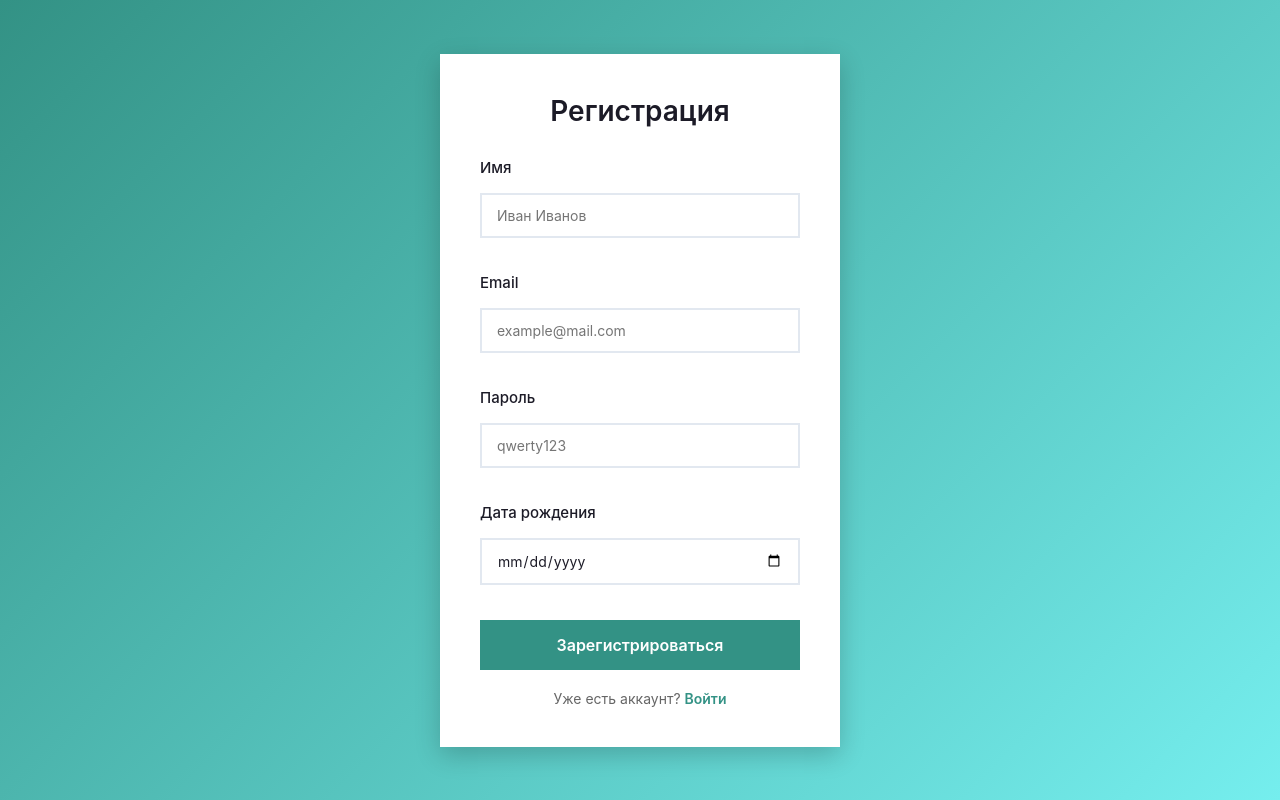
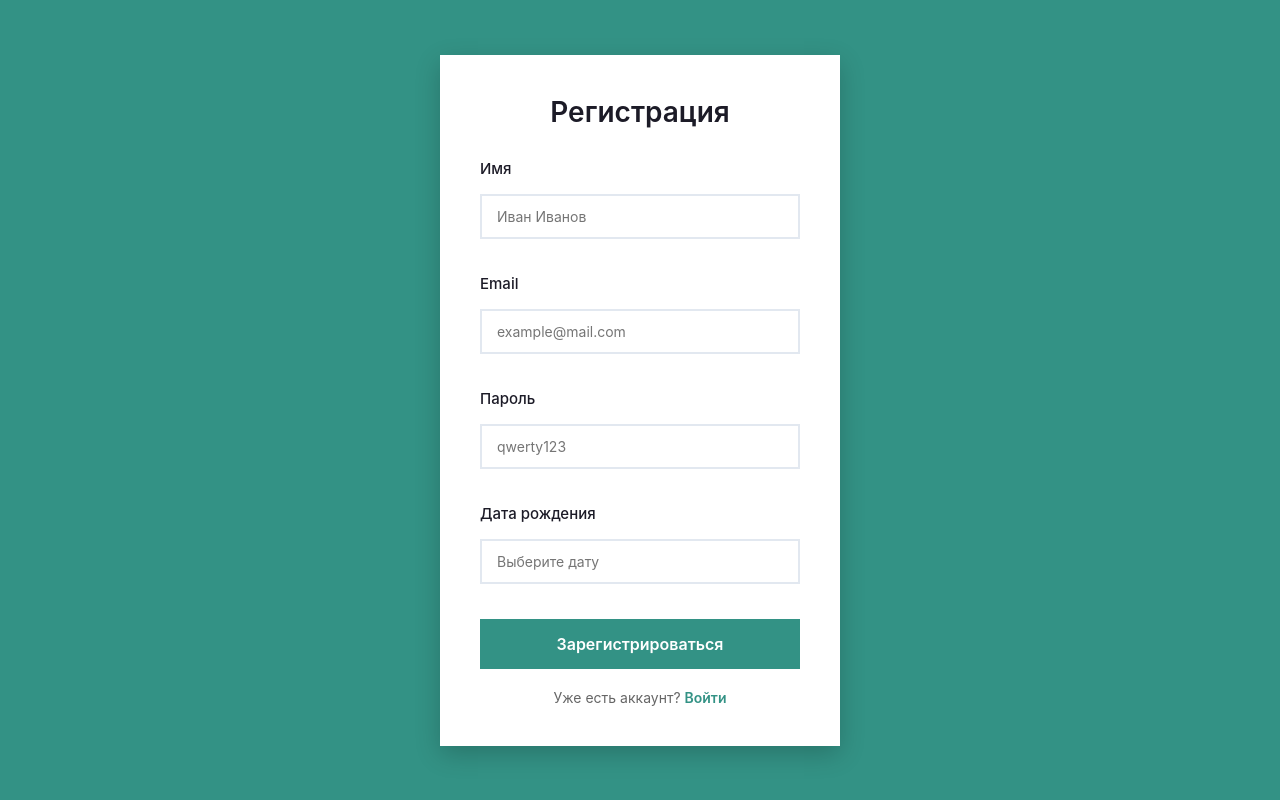
Before and after one commit to Hexsd/predprof-canteen-case-2, a React (Vite) app in the folder frontend/: page /auth/register in a window 1280 px wide. Built offline with nearby package versions, Linux system fonts and the light colour scheme.

Commit message:
small changes

```diff
--- a/frontend/package.json
+++ b/frontend/package.json
@@ -10,7 +10,9 @@
     "react": "^18.3.1",
     "react-dom": "^18.3.1",
     "react-router-dom": "^6.28.0",
-    "axios": "^1.7.9"
+    "axios": "^1.7.9",
+    "date-fns": "^2.30.0",
+    "react-datepicker": "^4.16.0"
   },
   "devDependencies": {
     "@vitejs/plugin-react": "^4.3.4",
--- a/frontend/src/components/DishCard.jsx
+++ b/frontend/src/components/DishCard.jsx
@@ -11,7 +11,7 @@ export default function DishCard({ dish }) {
           <img src={dish.image} alt={dish.name} className="dish-image" />
         ) : (
           <div className="dish-image-placeholder">
-            <span className="placeholder-icon">:D</span>
+            <span className="placeholder-icon">🍴</span>
           </div>
         )}
       </div>
--- a/frontend/src/layouts/SideBar.jsx
+++ b/frontend/src/layouts/SideBar.jsx
@@ -57,6 +57,10 @@ export default function SideBar({ isOpen = true, onToggle }) {
           ))}
         </ul>
       </nav>
+      <div className="sidebar-footer">
+        <p>&copy; 2026 Клуб Романтики the best team</p>
+        <p>Все права защищены</p>
+      </div>
     </aside>
   )
 }
--- a/frontend/src/pages/auth/Register.jsx
+++ b/frontend/src/pages/auth/Register.jsx
@@ -1,12 +1,15 @@
 import React, { useState } from 'react'
 import { useAuth } from './AuthContext'
 import { useNavigate, Link } from 'react-router-dom'
+import DatePicker from 'react-datepicker'
+import { ru } from 'date-fns/locale'
+import 'react-datepicker/dist/react-datepicker.css'
 
 export default function Register() {
   const [email, setEmail] = useState('')
   const [name, setName] = useState('')
   const [password, setPassword] = useState('')
-  const [birthDate, setBirthDate] = useState('')
+  const [birthDate, setBirthDate] = useState(null)
   const [error, setError] = useState('')
   const { register } = useAuth()
   const navigate = useNavigate()
@@ -15,8 +18,15 @@ export default function Register() {
     e.preventDefault()
     setError('')
 
+    if (!birthDate) {
+      setError('Укажите дату рождения')
+      return
+    }
+
+    const birthDateStr = birthDate.toISOString().split('T')[0]
+
     try {
-      await register(email, name, password, birthDate)
+      await register(email, name, password, birthDateStr)
       navigate('/')
     } catch (err) {
       setError(err.response?.data?.detail || 'Ошибка при регистрации')
@@ -69,11 +79,16 @@ export default function Register() {
 
           <div className="form-group">
             <label className="form-label">Дата рождения</label>
-            <input
-              type="date"
-              value={birthDate}
-              onChange={(e) => setBirthDate(e.target.value)}
-              required
+            <DatePicker
+              selected={birthDate}
+              onChange={(date) => setBirthDate(date)}
+              maxDate={new Date()}
+              showMonthDropdown
+              showYearDropdown
+              dropdownMode="select"
+              dateFormat="dd.MM.yyyy"
+              placeholderText="Выберите дату"
+              locale={ru}
               className="form-input"
             />
           </div>
--- a/frontend/src/pages/index/Index.jsx
+++ b/frontend/src/pages/index/Index.jsx
@@ -191,17 +191,10 @@ export default function Index() {
 
       {user?.role === 'student' && (
         <div className="index-info-section">
-          <div className="user-balance-display">
-            Ваш баланс: <strong>{user.balance} ₽</strong>
-          </div>
-          {subscriptionActive && subscription ? (
+          {subscriptionActive && subscription && (
             <div className="subscription-banner">
               <span className="subscription-badge">Абонемент активен</span>
               <span className="subscription-days">Осталось {subscription.days_remaining} дней</span>
-            </div>
-          ) : (
-            <div className="subscription-reminder">
-              Купите абонемент и получайте завтрак и обед бесплатно!
             </div>
           )}
         </div>
--- a/frontend/src/styles.css
+++ b/frontend/src/styles.css
@@ -189,6 +189,25 @@ a {
   color: white;
 }
 
+.sidebar-footer {
+  margin-top: auto;
+  padding-top: var(--spacing-xl);
+  border-top: 1px solid var(--color-border);
+  text-align: center;
+  font-size: var(--font-size-sm);
+  color: var(--color-text-secondary);
+}
+
+.sidebar-footer p {
+  margin: 0;
+  font-weight: 500;
+}
+
+.sidebar.collapsed .sidebar-footer {
+  padding: var(--spacing-xl) var(--spacing-sm);
+  font-size: 11px;
+}
+
 .main-content {
   flex: 1;
   display: flex;
@@ -253,7 +272,7 @@ a {
   display: flex;
   align-items: center;
   justify-content: center;
-  background: linear-gradient(135deg, var(--color-primary) 0%, var(--color-secondary) 100%);
+  background: var(--color-primary);
 }
 
 .auth-box {
@@ -321,7 +340,9 @@ input[type="text"]:focus {
   border-color: var(--color-primary);
   box-shadow: var(--shadow-focus);
 }
-
+.react-datepicker__current-month {
+  margin-bottom: 20px;
+}
 .form-button {
   padding: var(--spacing-lg);
   background: var(--color-primary);
@@ -1457,3 +1478,11 @@ input[type="text"]:focus {
     flex-direction: column;
   }
 }
+
+.react-datepicker-wrapper {
+  width: 100%;
+}
+
+.react-datepicker__input-container input {
+  width: 100%;
+}
```
Also changed, not shown: 2 other files (tests, documents, lock files or other folders).
